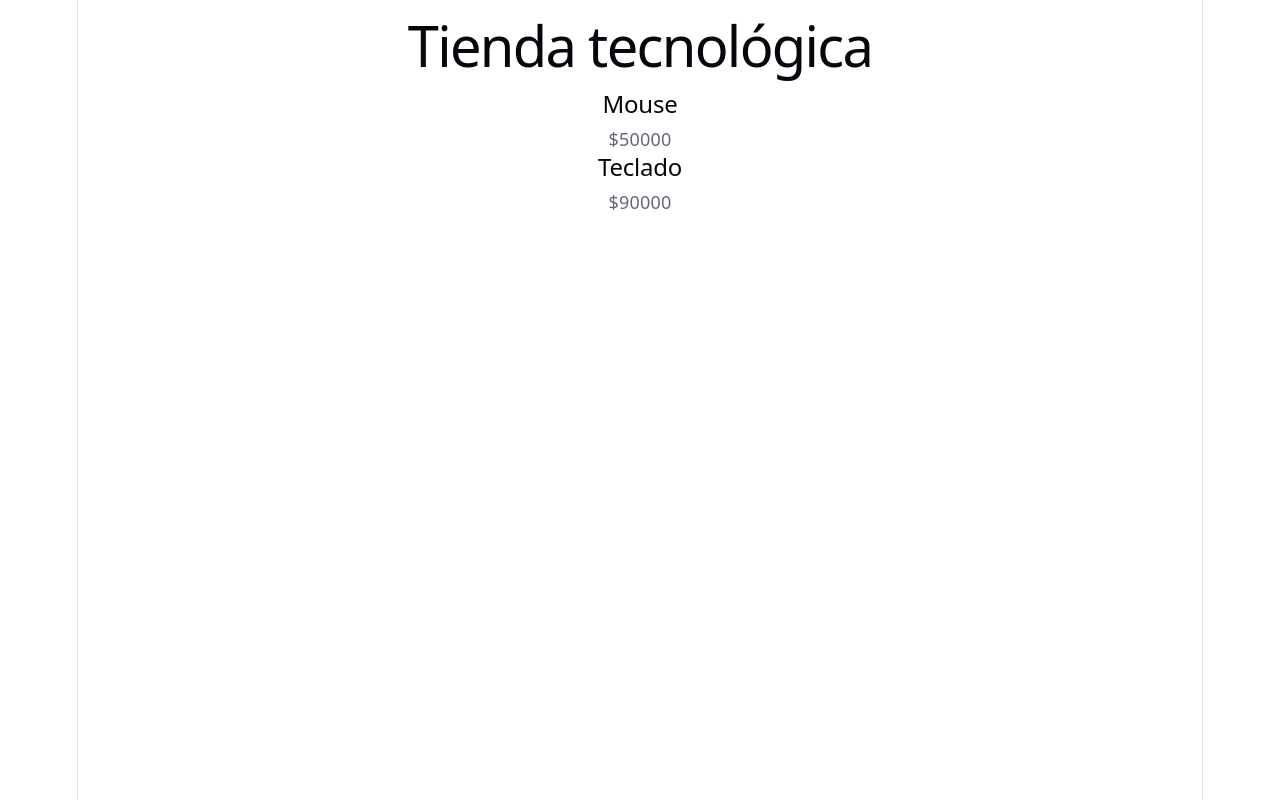
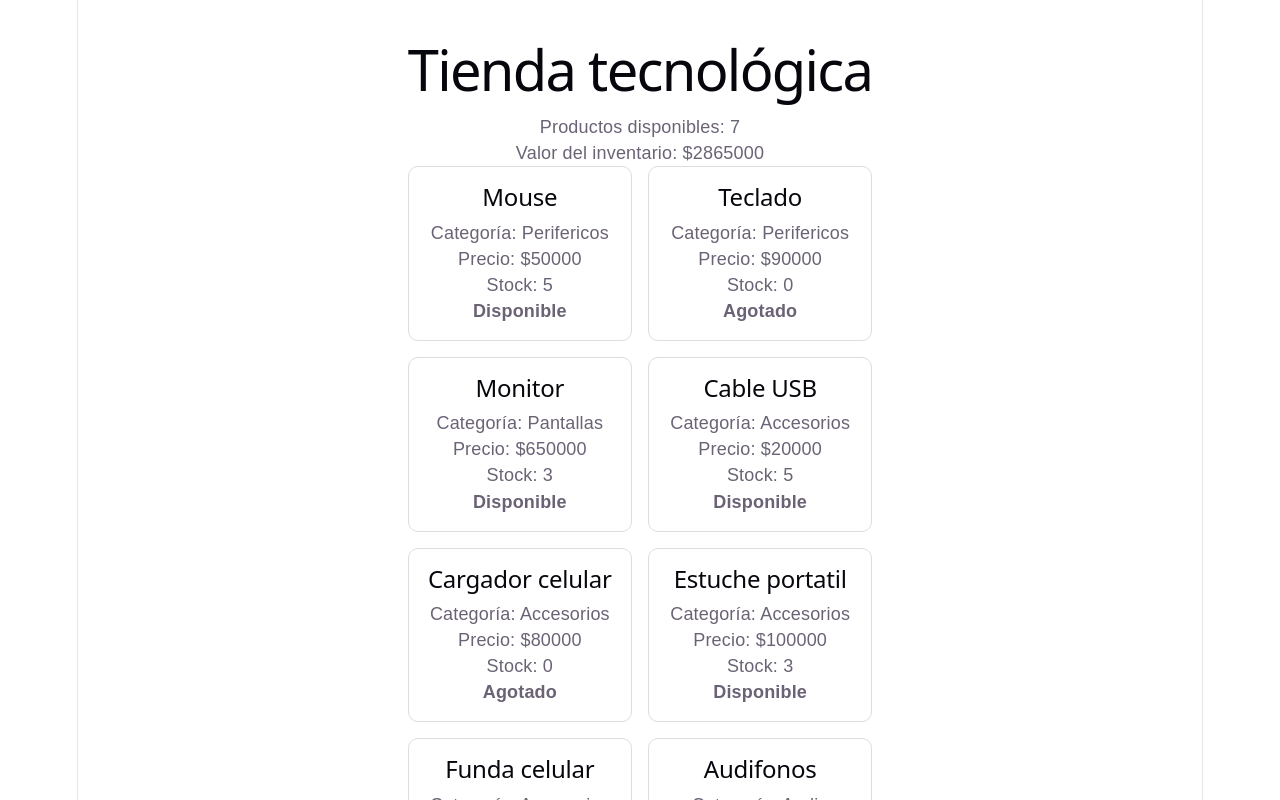
Before and after one commit to SammLad/jsAc, a React (Vite) app in the folder tienda-react/: page / in a window 1280 px wide. Shown: the top 800 px of the page. Built offline with nearby package versions, Linux system fonts and the light colour scheme.

Commit message:
feat: mostrar productos con React

```diff
--- a/tienda-react/src/App.css
+++ b/tienda-react/src/App.css
@@ -1,184 +1,19 @@
-.counter {
-  font-size: 16px;
-  padding: 5px 10px;
-  border-radius: 5px;
-  color: var(--accent);
-  background: var(--accent-bg);
-  border: 2px solid transparent;
-  transition: border-color 0.3s;
-  margin-bottom: 24px;
-
-  &:hover {
-    border-color: var(--accent-border);
-  }
-  &:focus-visible {
-    outline: 2px solid var(--accent);
-    outline-offset: 2px;
-  }
+.contenedor {
+  max-width: 1100px;
+  margin: 0 auto;
+  padding: 24px;
+  font-family: Arial, sans-serif;
 }
 
-.hero {
-  position: relative;
-
-  .base,
-  .framework,
-  .vite {
-    inset-inline: 0;
-    margin: 0 auto;
-  }
-
-  .base {
-    width: 170px;
-    position: relative;
-    z-index: 0;
-  }
-
-  .framework,
-  .vite {
-    position: absolute;
-  }
-
-  .framework {
-    z-index: 1;
-    top: 34px;
-    height: 28px;
-    transform: perspective(2000px) rotateZ(300deg) rotateX(44deg) rotateY(39deg)
-      scale(1.4);
-  }
-
-  .vite {
-    z-index: 0;
-    top: 107px;
-    height: 26px;
-    width: auto;
-    transform: perspective(2000px) rotateZ(300deg) rotateX(40deg) rotateY(39deg)
-      scale(0.8);
-  }
+.productos {
+  display: grid;
+  grid-template-columns: repeat(auto-fit, minmax(220px, 1fr));
+  gap: 16px;
 }
 
-#center {
-  display: flex;
-  flex-direction: column;
-  gap: 25px;
-  place-content: center;
-  place-items: center;
-  flex-grow: 1;
-
-  @media (max-width: 1024px) {
-    padding: 32px 20px 24px;
-    gap: 18px;
-  }
+.producto-card {
+  border: 1px solid #ddd;
+  border-radius: 10px;
+  padding: 16px;
+  background: white;
 }
-
-#next-steps {
-  display: flex;
-  border-top: 1px solid var(--border);
-  text-align: left;
-
-  & > div {
-    flex: 1 1 0;
-    padding: 32px;
-    @media (max-width: 1024px) {
-      padding: 24px 20px;
-    }
-  }
-
-  .icon {
-    margin-bottom: 16px;
-    width: 22px;
-    height: 22px;
-  }
-
-  @media (max-width: 1024px) {
-    flex-direction: column;
-    text-align: center;
-  }
-}
-
-#docs {
-  border-right: 1px solid var(--border);
-
-  @media (max-width: 1024px) {
-    border-right: none;
-    border-bottom: 1px solid var(--border);
-  }
-}
-
-#next-steps ul {
-  list-style: none;
-  padding: 0;
-  display: flex;
-  gap: 8px;
-  margin: 32px 0 0;
-
-  .logo {
-    height: 18px;
-  }
-
-  a {
-    color: var(--text-h);
-    font-size: 16px;
-    border-radius: 6px;
-    background: var(--social-bg);
-    display: flex;
-    padding: 6px 12px;
-    align-items: center;
-    gap: 8px;
-    text-decoration: none;
-    transition: box-shadow 0.3s;
-
-    &:hover {
-      box-shadow: var(--shadow);
-    }
-    .button-icon {
-      height: 18px;
-      width: 18px;
-    }
-  }
-
-  @media (max-width: 1024px) {
-    margin-top: 20px;
-    flex-wrap: wrap;
-    justify-content: center;
-
-    li {
-      flex: 1 1 calc(50% - 8px);
-    }
-
-    a {
-      width: 100%;
-      justify-content: center;
-      box-sizing: border-box;
-    }
-  }
-}
-
-#spacer {
-  height: 88px;
-  border-top: 1px solid var(--border);
-  @media (max-width: 1024px) {
-    height: 48px;
-  }
-}
-
-.ticks {
-  position: relative;
-  width: 100%;
-
-  &::before,
-  &::after {
-    content: '';
-    position: absolute;
-    top: -4.5px;
-    border: 5px solid transparent;
-  }
-
-  &::before {
-    left: 0;
-    border-left-color: var(--border);
-  }
-  &::after {
-    right: 0;
-    border-right-color: var(--border);
-  }
-}
--- a/tienda-react/src/App.jsx
+++ b/tienda-react/src/App.jsx
@@ -1,19 +1,26 @@
 import ProductoCard from './components/ProductoCard';
 import { productos } from './data/productos';
-import './App.css'
-
+import './App.css';
 function App() {
+  const disponibles = productos.filter(producto => producto.stock > 0);
+  const valorInventario = productos.reduce(
+    (total, producto) => total + producto.precio * producto.stock,
+    0
+  );
   return (
-    <main>
+    <main className="contenedor">
       <h1>Tienda tecnológica</h1>
+      <p>Productos disponibles: {disponibles.length}</p>
+      <p>Valor del inventario: ${valorInventario}</p>
+      <section className="productos">
         {productos.map(producto => (
           <ProductoCard
             key={producto.id}
             producto={producto}
           />
         ))}
+      </section>
     </main>
   );
 }
-
 export default App;
--- a/tienda-react/src/components/ProductoCard.jsx
+++ b/tienda-react/src/components/ProductoCard.jsx
@@ -1,10 +1,13 @@
 function ProductoCard({ producto }) {
+    const estado = producto.stock > 0 ? 'Disponible' : 'Agotado';
     return (
-        <article>
+        <article className="producto-card">
             <h2>{producto.nombre}</h2>
-            <p>${producto.precio}</p>
+            <p>Categoría: {producto.categoria}</p>
+            <p>Precio: ${producto.precio}</p>
+            <p>Stock: {producto.stock}</p>
+            <strong>{estado}</strong>
         </article>
     );
 }
-
 export default ProductoCard;
--- a/tienda-react/src/data/productos.js
+++ b/tienda-react/src/data/productos.js
@@ -1,4 +1,12 @@
 export const productos = [
-    { id: 1, nombre: 'Mouse', precio: 50000, stock: 5 },
-    { id: 2, nombre: 'Teclado', precio: 90000, stock: 0 }
+    { id: 1, nombre: 'Mouse', precio: 50000, categoria: 'Perifericos', stock: 5 },
+    { id: 2, nombre: 'Teclado', precio: 90000, categoria: 'Perifericos', stock: 0 },
+    { id: 3, nombre: 'Monitor', precio: 650000, categoria: 'Pantallas', stock: 3 },
+    { id: 4, nombre: 'Cable USB', precio: 20000, categoria: 'Accesorios', stock: 5 },
+    { id: 5, nombre: 'Cargador celular', precio: 80000, categoria: 'Accesorios', stock: 0 },
+    { id: 6, nombre: 'Estuche portatil', precio: 100000, categoria: 'Accesorios', stock: 3 },
+    { id: 7, nombre: 'Funda celular', precio: 25000, categoria: 'Accesorios', stock: 5 },
+    { id: 8, nombre: 'Audifonos', precio: 150000, categoria: 'Audio', stock: 0 },
+    { id: 9, nombre: 'Baterias', precio: 30000, categoria: 'Accesorios', stock: 3 },
+    { id: 10, nombre: 'Vidrio templado', precio: 10000, categoria: 'Accesorios', stock: 5 },
 ];
```
Also changed, not shown: tienda-react/practica-js.js (+77 -87 lines). Lines whose indentation alone changed are shown as unchanged.
